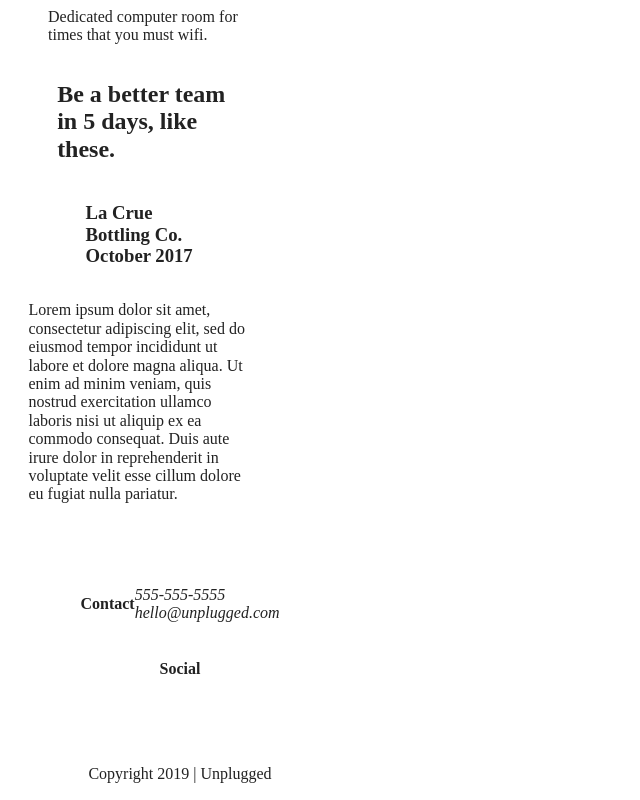
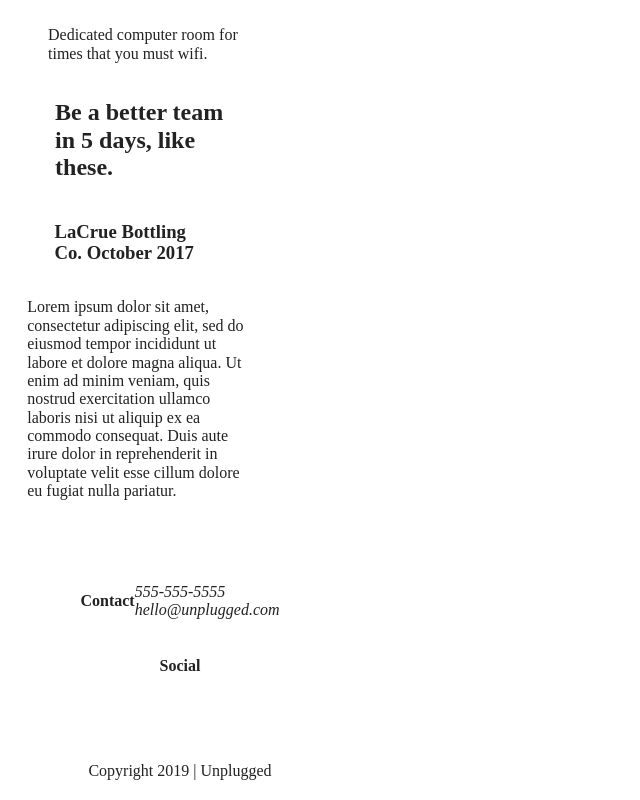
Before and after one commit to Hafziyah/unplugged-retreat, a website built with Parcel: page index.html in a window 1280 px wide. Shown: the part 1263-2063 px from the top of the page, without its empty margins (0-640 px from the left). Built offline with nearby package versions, Linux system fonts and the light colour scheme; files whose address does not match are found by name.

Commit message:
Adjusted the width of some of the elements

```diff
--- a/css/main.css
+++ b/css/main.css
@@ -235,7 +235,9 @@ textarea {
     width:100%;
   }
 
-
+  aside p{
+    width:85%;
+  }
 
    .features{
     display: flex;
@@ -270,11 +272,11 @@ textarea {
     justify-content: center;
     align-items: center;
     flex-flow: row wrap;
-    width:89%;
+    width:85%;
   }
 
   .reviews h3{
-    width:50%;
+    width:75%;
   }
 
   .reviews .content-wrapper{
--- a/index.html
+++ b/index.html
@@ -96,7 +96,7 @@
       <div class="content-wrapper">
         <h2>Be a better team in 5 days, like these.</h2>
         <p><img src=""> </p>
-        <h3>La Crue Bottling Co. October 2017</h3>
+        <h3>LaCrue Bottling Co. October 2017</h3>
         <p>Lorem ipsum dolor sit amet, consectetur adipiscing elit, sed do eiusmod tempor incididunt ut labore et dolore magna aliqua. Ut enim ad minim veniam, quis nostrud exercitation ullamco laboris nisi ut aliquip ex ea commodo consequat. Duis aute irure dolor in reprehenderit in voluptate velit esse cillum dolore eu fugiat nulla pariatur.</p>
       </div>
     </section>
```
